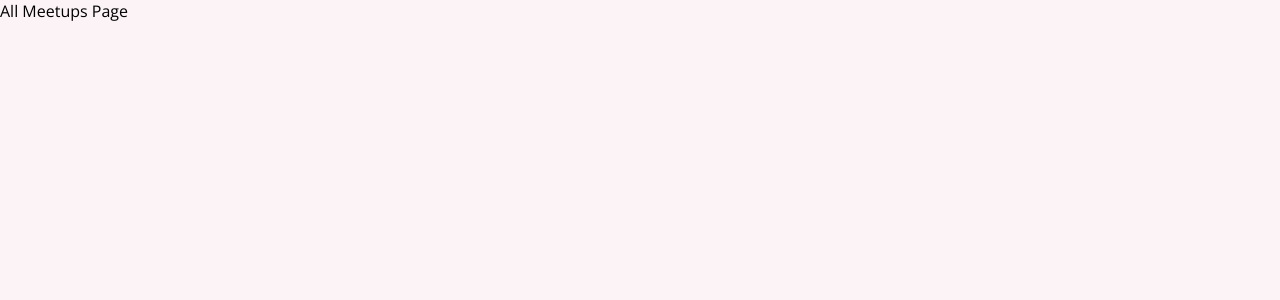
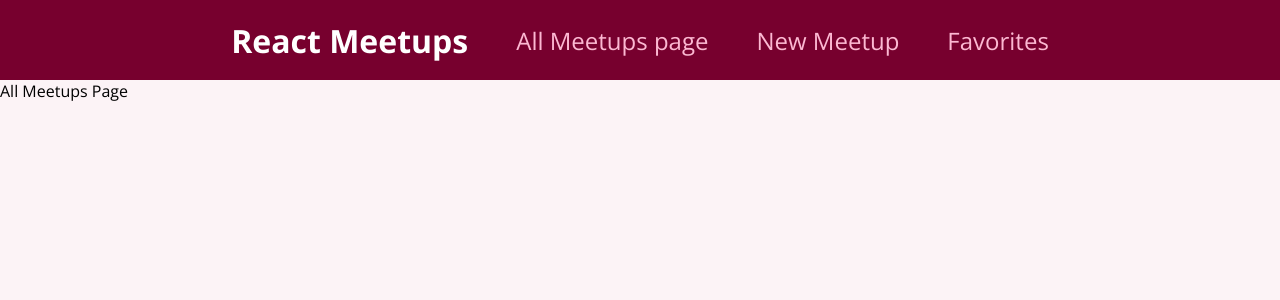
Before and after one commit to ElieBamunoba/Meet-up, a React (Create React App) app: page / in a window 1280 px wide. Shown: the top 300 px of the page. Built offline with nearby package versions, Linux system fonts and the light colour scheme.

Commit message:
navigation & link

```diff
--- a/src/App.js
+++ b/src/App.js
@@ -2,19 +2,20 @@ import React from 'react';
 import {
   Route,
   Routes,
-  Switch,
 } from 'react-router-dom';
 
 import AllMeetupsPage from './pages/AllMeetups';
 import NewMeetupPage from './pages/NewMeetup';
 import FavoritesPage from './pages/Favorites'
+import MainNavigation from './components/layout/MainNavigation';
 
 
 function App() {
   return (
     <div>
+      <MainNavigation />
       <Routes>
-        <Route path='/' element={<AllMeetupsPage />} exact>
+        <Route path='/' element={<AllMeetupsPage />}>
         </Route>
         <Route path='/new-meetup' element={<NewMeetupPage />}>
 
--- /dev/null
+++ b/src/components/layout/MainNavigation.js
@@ -0,0 +1,30 @@
+import React from 'react';
+import { Link } from 'react-router-dom';
+
+import classes from './MainNavigation.module.css';
+
+function MainNavigation() {
+    return <header className={classes.header}>
+        <div className={classes.logo}> React Meetups</div>
+        <nav>
+            <ul>
+                <li>
+                    <Link to="/"
+                    >All Meetups page</Link>
+                </li>
+                <li>
+                    <Link to='/new-meetup'>
+                        New Meetup
+                    </Link>
+                </li>
+                <li>
+                    <Link to='/favorites'>
+                        Favorites
+                    </Link>
+                </li>
+            </ul>
+        </nav>
+    </header>
+}
+
+export default MainNavigation;
--- /dev/null
+++ b/src/components/layout/MainNavigation.module.css
@@ -0,0 +1,47 @@
+.header {
+  width: 100%;
+  height: 5rem;
+  display: flex;
+  align-items: center;
+  justify-content: center;
+  background-color: #77002e;
+  padding: 0 10%;
+}
+
+.logo {
+  font-size: 2rem;
+  color: white;
+  font-weight: bold;
+}
+
+.header ul {
+  list-style: none;
+  margin: 0;
+
+  padding: 0;
+  display: flex;
+  align-items: baseline;
+}
+
+.header li {
+  margin-left: 3rem;
+}
+.header a {
+  text-decoration: none;
+  font-size: 1.5em;
+  color: #fcb8d2;
+}
+
+.header a:hover,
+.header a:active,
+.header a.active {
+  color: white;
+}
+
+.badge {
+  background-color: #cc2062;
+  color: white;
+  border-radius: 12px;
+  padding: 0 10rem;
+  margin-left: 0.5rem;
+}
```
